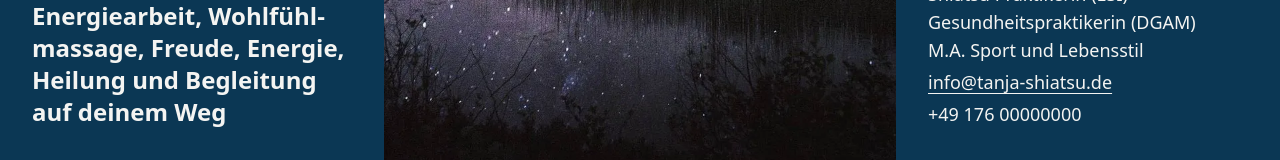
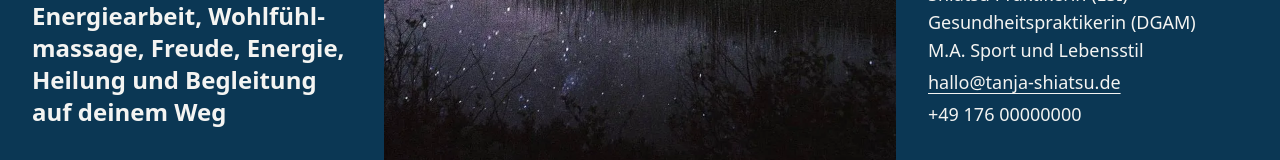
Before and after one commit to NinaHahne/tanja-shiatsu, a SvelteKit app: page /de/ in a window 1280 px wide. Shown: the part 608-768 px from the top of the page. Built offline with nearby package versions, Linux system fonts and the light colour scheme.

Commit message:
i18n: move contact email into translations (DE=‘hallo@’, EN=‘hello@’)

```diff
--- a/src/routes/[locale]/+page.svelte
+++ b/src/routes/[locale]/+page.svelte
@@ -87,7 +87,7 @@
           <p class="font-semibold">Tanja Schochow</p>
           <p>Shiatsu Praktikerin (ESI) <br /> Gesundheitspraktikerin (DGAM) <br /> M.A. Sport und Lebensstil</p>
           <p>
-            <a class="underline underline-offset-4" href="mailto:info@tanja-shiatsu.de">info@tanja-shiatsu.de</a>
+            <a class="underline underline-offset-4" href="mailto:{$t('common.mail')}">{$t('common.mail')}</a>
           </p>
           <!-- #TODO: -->
           <p>+49 176 00000000</p>
--- a/src/routes/de.yaml
+++ b/src/routes/de.yaml
@@ -12,3 +12,5 @@ imprint: Impressum
 switch: Switch to English
 
 soon: Bald online
+
+mail: hallo@tanja-shiatsu.de
--- a/src/routes/en.yaml
+++ b/src/routes/en.yaml
@@ -12,3 +12,5 @@ imprint: Imprint
 switch: Auf Deutsch umstellen
 
 soon: Coming soon
+
+mail: hello@tanja-shiatsu.de
```
